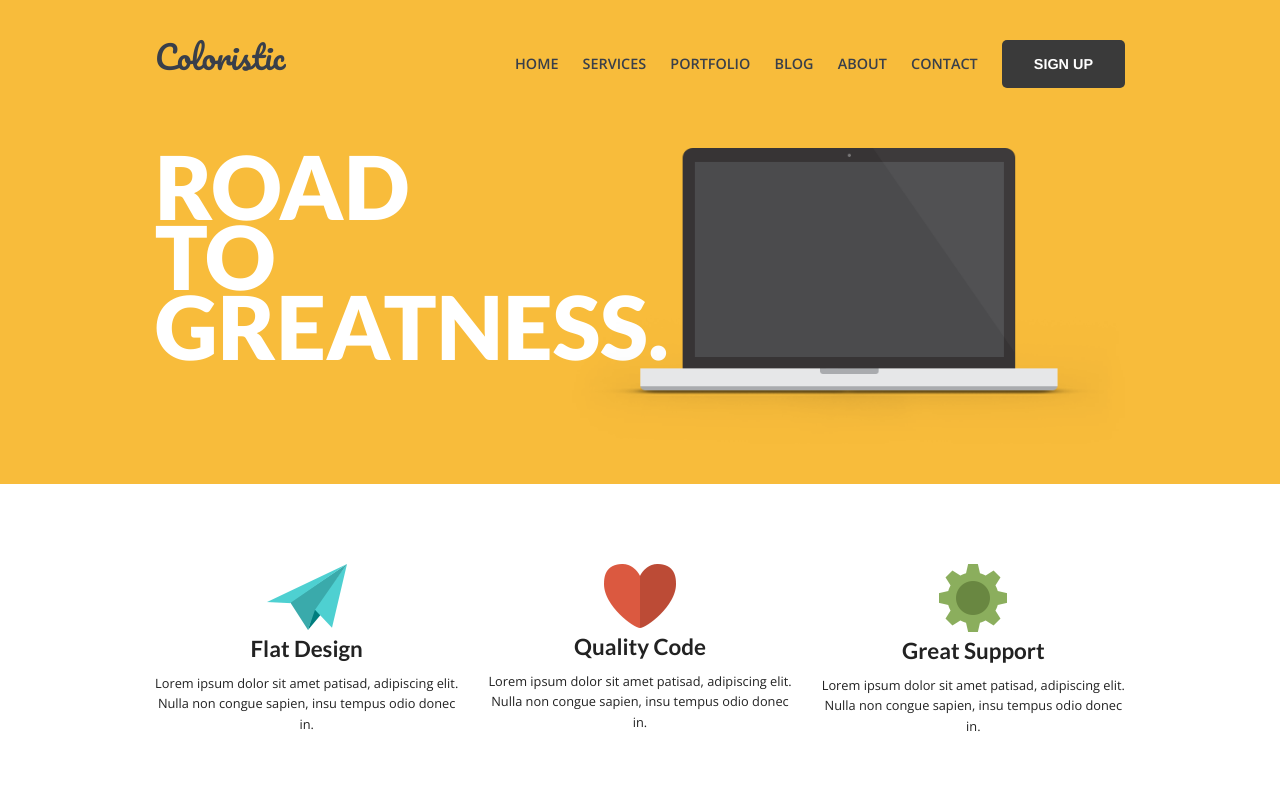
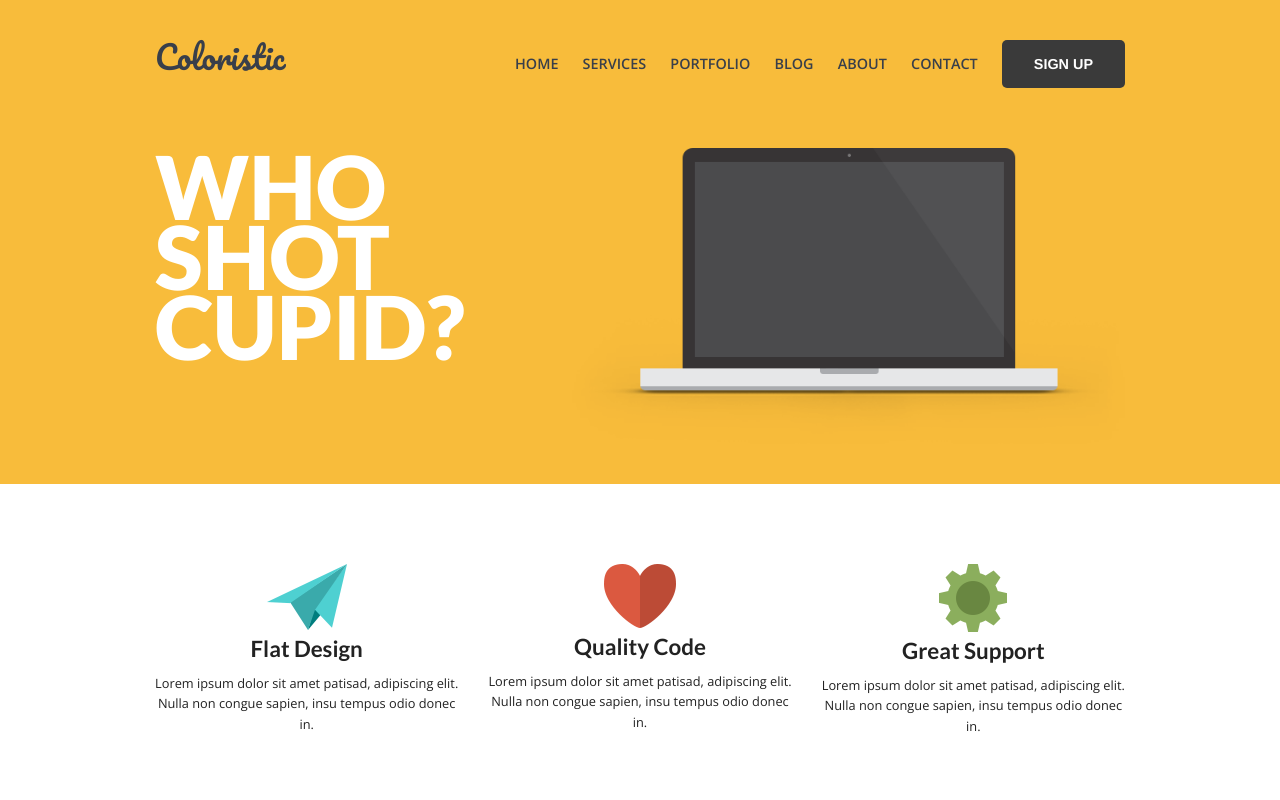
Before and after one commit to WayneJr/foundationTest, a plain HTML site: page index.html in a window 1280 px wide. Shown: the top 800 px of the page. Drawn offline with nearby package versions, Linux system fonts and the light colour scheme.

Commit message:
changed the motto to Who shot cupid

```diff
--- a/index.html
+++ b/index.html
@@ -37,7 +37,7 @@
       </header>
       <div class="row feature">
         <div class="large-5 column">
-          <h1>Road to Greatness.</h1>
+          <h1>Who shot cupid?</h1>
         </div>
         <div class="large-7 column">
           <img src="img/laptop.png" alt="">
```
